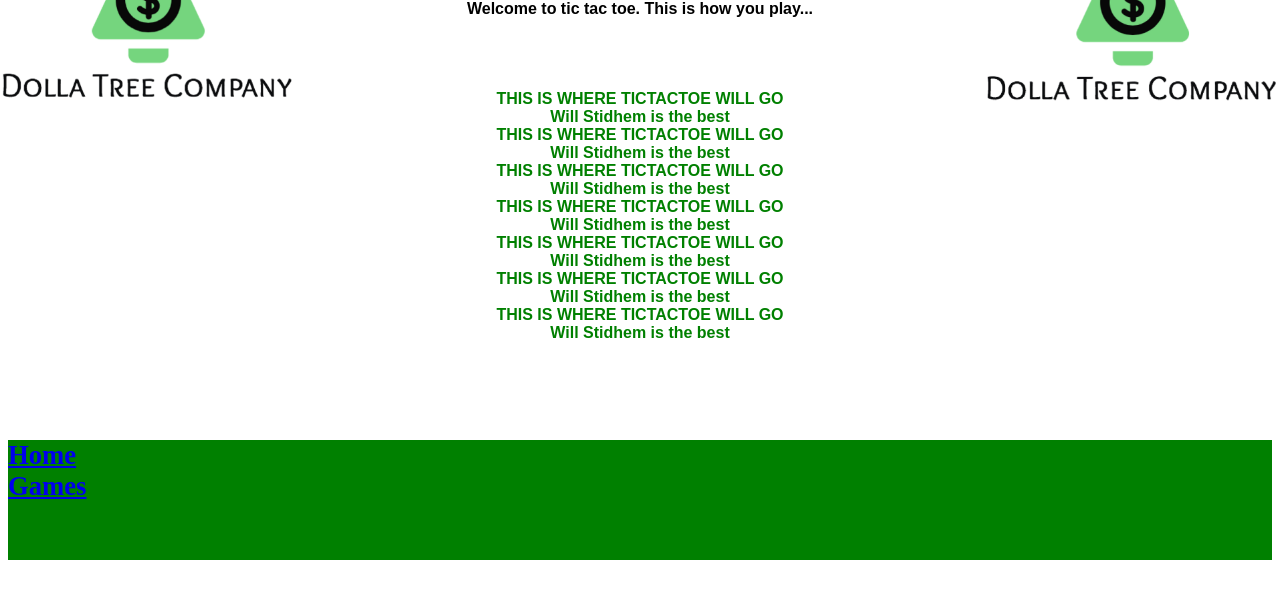
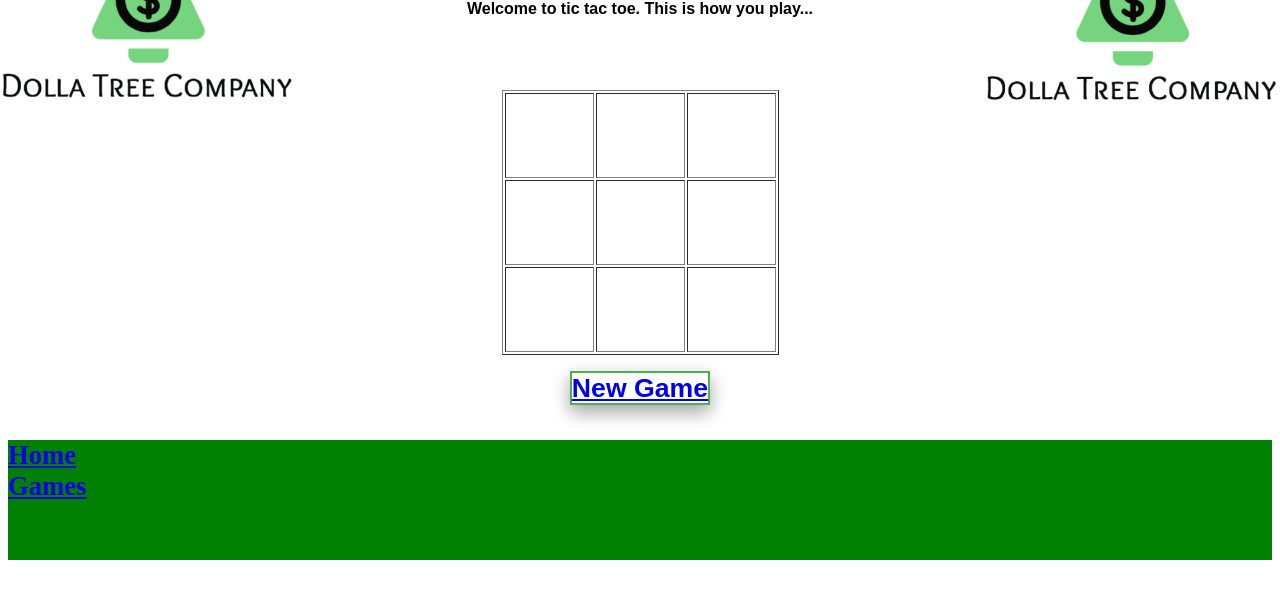
Before and after one commit to gongpengjun/422_Project2, a PHP site: page /tictactoe.html in a window 1280 px wide. Shown: the part 84-683 px from the top of the page. Run offline with PHP 8.4, Linux system fonts and the light colour scheme.

Commit message:
decently working tic tac toe

```diff
--- a/dolla.css
+++ b/dolla.css
@@ -34,7 +34,10 @@
 	font-size: 20pt;
 	font-weight:bold;
 }
-
+/*
+td img {width: 85px; height: 85px;}
+td {width: 85px; height: 85px;}
+*/
 body {
     background-image: url(mainBackground.png);
     -webkit-background-size: cover;
@@ -42,7 +45,6 @@ body {
     -o-background-size: cover;
     background-size: cover;
 }
-
 
 .button{
     height:50px;
--- a/tictactoe.html
+++ b/tictactoe.html
@@ -3,7 +3,92 @@
 
 <title>Dolla Tree TicTacToe</title>
 <link href="dolla.css" rel="stylesheet" type="text/css" />
+<script type="text/javascript">
 
+	var count = 0;
+	var squares = new Array(0,0,0,0,0,0,0,0,0);
+
+	function selectSquare(place)
+	{
+		if (squares[place] != 0)
+		{
+			alert("That square has already been chosen. You have to choose squares that have not been chosen yet.");
+		}
+
+		else if (count % 2 == 0)
+		{
+			makeX(place);
+			count++;
+			isGameOver();
+		}
+
+		else
+		{
+			makeO(place);
+			count++;
+			isGameOver();
+		}
+	}
+
+	function makeX(place)
+	{
+		document.getElementById('cell_' + place).innerHTML = '<img src="x.jpg" width="80" height="80"/>';
+		squares[place] = 1;
+	}
+
+	function makeO(place)
+	{
+		document.getElementById('cell_' + place).innerHTML = '<img src="o.png" width="80" height="80"/>';
+		squares[place] = 2;
+	}
+
+	function isGameOver()
+	{
+		//X wins
+		if((squares[0]==1 && squares[1]==1 && squares[2]==1)
+		|| (squares[3]==1 && squares[4]==1 && squares[5]==1)
+		|| (squares[6]==1 && squares[7]==1 && squares[8]==1)
+		|| (squares[0]==1 && squares[3]==1 && squares[6]==1)
+		|| (squares[1]==1 && squares[4]==1 && squares[7]==1)
+		|| (squares[2]==1 && squares[5]==1 && squares[8]==1)
+		|| (squares[0]==1 && squares[4]==1 && squares[8]==1)
+		|| (squares[2]==1 && squares[4]==1 && squares[6]==1))
+		{
+			alert("The Xs win.");
+			window.location.reload();
+		}
+		//O wins
+		if((squares[0]==2 && squares[1]==2 && squares[2]==2)
+		|| (squares[3]==2 && squares[4]==2 && squares[5]==2)
+		|| (squares[6]==2 && squares[7]==2 && squares[8]==2)
+		|| (squares[0]==2 && squares[3]==2 && squares[6]==2)
+		|| (squares[1]==2 && squares[4]==2 && squares[7]==2)
+		|| (squares[2]==2 && squares[5]==2 && squares[8]==2)
+		|| (squares[0]==2 && squares[4]==2 && squares[8]==2)
+		|| (squares[2]==2 && squares[4]==2 && squares[6]==2))
+		{
+			alert("The Os win.");
+			window.location.reload();
+		}
+		//game is full
+
+		var temp = 1;
+		for (var i = 0; i <= squares.length; i++)
+		{
+			if(squares[i] == 0)
+			temp = 0;
+		}
+		if (temp == 1)
+		{
+			alert("This is a draw. Press OK for new game.");
+			window.location.reload()
+		}
+	}
+	function reloadPage()
+	{
+		window.location.reload()
+	}
+</script>
 </head>
 
 <body>
@@ -18,23 +103,33 @@
 </div>
 
 <div id="pageStuff">
-	THIS IS WHERE TICTACTOE WILL GO<br>
-	Will Stidhem is the best<br>
-	THIS IS WHERE TICTACTOE WILL GO<br>
-	Will Stidhem is the best<br>
-	THIS IS WHERE TICTACTOE WILL GO<br>
-	Will Stidhem is the best<br>
-	THIS IS WHERE TICTACTOE WILL GO<br>
-	Will Stidhem is the best<br>
-	THIS IS WHERE TICTACTOE WILL GO<br>
-	Will Stidhem is the best<br>
-	THIS IS WHERE TICTACTOE WILL GO<br>
-	Will Stidhem is the best<br>
-	THIS IS WHERE TICTACTOE WILL GO<br>
-	Will Stidhem is the best<br>
+	<table id="table" name="table" border="1" align="center">
+		<tr>
+			<td id ="cell_0" height = "85px" width = "85px" name="zero" onClick="selectSquare(0)"></td>
+			<td id ="cell_1" height = "85px" width = "85px" name="one" onClick="selectSquare(1)"></td>
+			<td id ="cell_2" height = "85px" width = "85px" name="two" onClick="selectSquare(2)"></td>
+		</tr>
+		<tr>
+			<td id ="cell_3" height = "85px" width = "85px" name="three" onClick="selectSquare(3)"></td>
+			<td id ="cell_4" height = "85px" width = "85px" name="four" onClick="selectSquare(4)"></td>
+			<td id ="cell_5" height = "85px" width = "85px" name="five" onClick="selectSquare(5)"></td>
+		</tr>
+		<tr>
+			<td id ="cell_6" height = "85px" width = "85px" name="six" onClick="selectSquare(6)"></td>
+			<td id ="cell_7" height = "85px" width = "85px" name="seven" onClick="selectSquare(7)"></td>
+			<td id ="cell_8" height = "85px" width = "85px" name="eight" onClick="selectSquare(8)"></td>
+		</tr>
+	</table>
+
+	<div id="button">
+	<br>
+		<a href = "tictactoe.html" class="button">New Game</a>
+	</div>
+
+</div>
 
 
-</div>
+
 
 <div id="footer">
 		<a href="index.html">Home</a><br>
```
Also changed, not shown: o.png (added), x.jpg (added).
